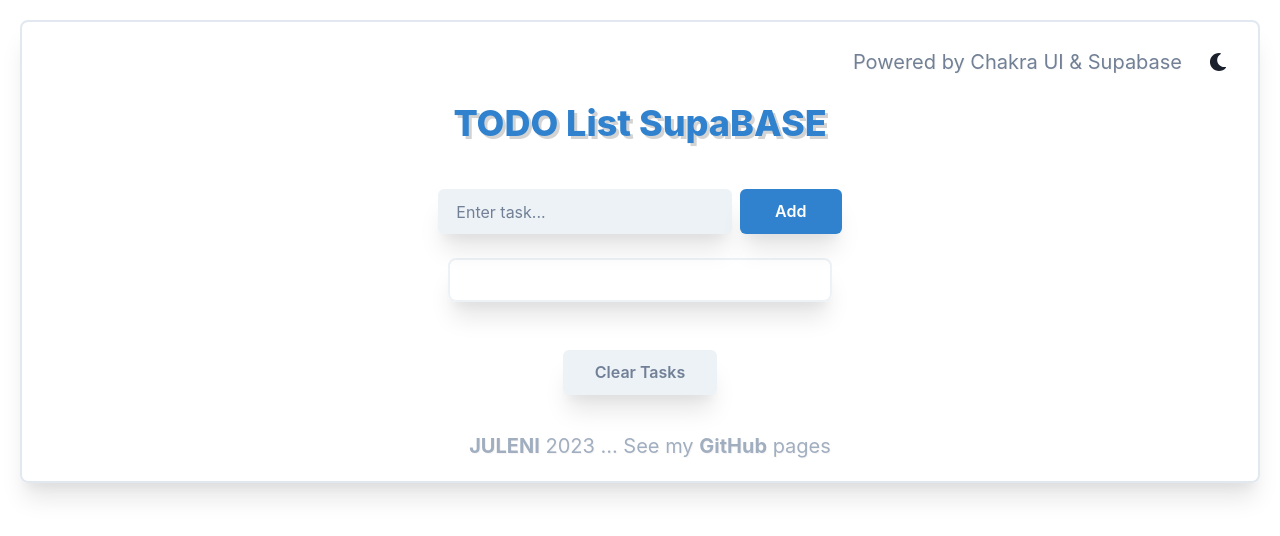
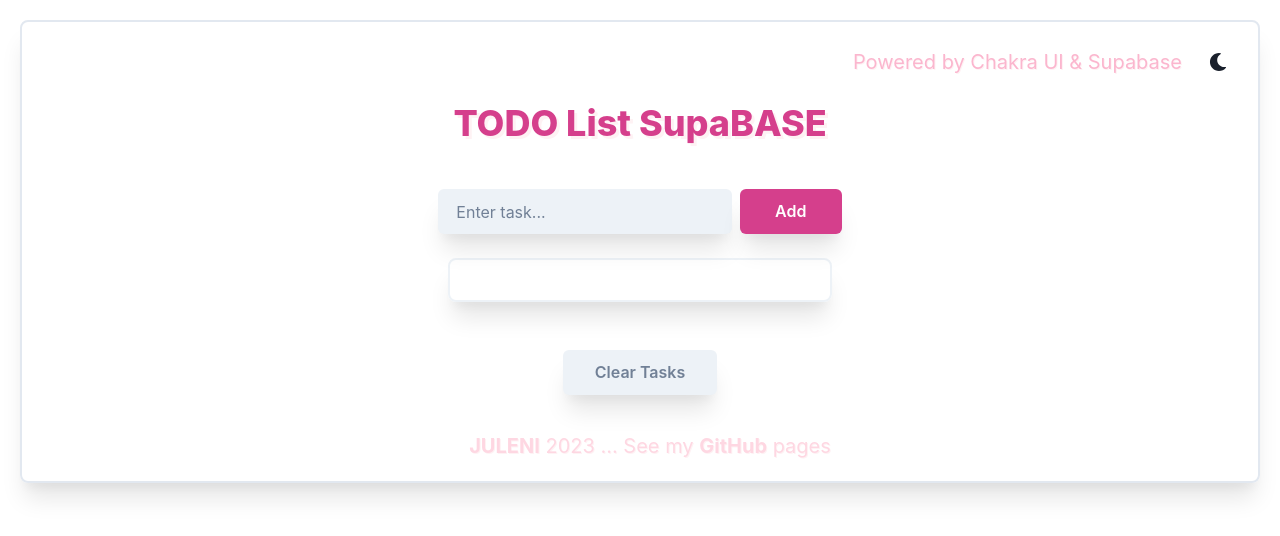
Before and after one commit to juleni/todo-list-supabase, a React (Create React App) app: page / in a window 1280 px wide. Shown: the top 536 px of the page. Built offline with nearby package versions, Linux system fonts and the light colour scheme.

Commit message:
Changed styles and colors to pink

```diff
--- a/src/App.js
+++ b/src/App.js
@@ -31,8 +31,8 @@ function App() {
             <Text
               w="100%"
               textAlign="right"
-              color="gray.500"
-              textShadow="1px 1px #F8F6F4"
+              color="pink.200"
+              textShadow="1px 1px #FEF2F4"
               fontSize={{
                 base: 'sm',
                 sm: 'sm',
@@ -46,12 +46,11 @@ function App() {
           </HStack>
           <VStack spacing={2}>
             <Heading
-              textShadow="3px 3px lightgray"
+              textShadow="3px 3px #FEF2F4"
               p="5"
               fontWeight="extrabold"
               size="xl"
-              bgGradient="linear(to-l), teal.300, blue.500"
-              color="blue.500"
+              color="pink.500"
             >
               TODO List SupaBASE
             </Heading>
@@ -62,8 +61,8 @@ function App() {
         <Text
           textAlign="center"
           w="100%"
-          color="gray.400"
-          textShadow="1px 1px #F8F6F4"
+          color="pink.100"
+          textShadow="1px 1px #FEF2F4"
           pl="5"
           pt="4"
           fontSize={{
--- a/src/components/AddTask.js
+++ b/src/components/AddTask.js
@@ -10,7 +10,7 @@ export default function AddTask() {
           variant="filled"
           placeholder="Enter task..."
         />
-        <Button type="submit" shadow="xl" colorScheme="blue" px="10" h="100%">
+        <Button type="submit" shadow="xl" colorScheme="pink" px="10" h="100%">
           Add
         </Button>
       </HStack>
```
